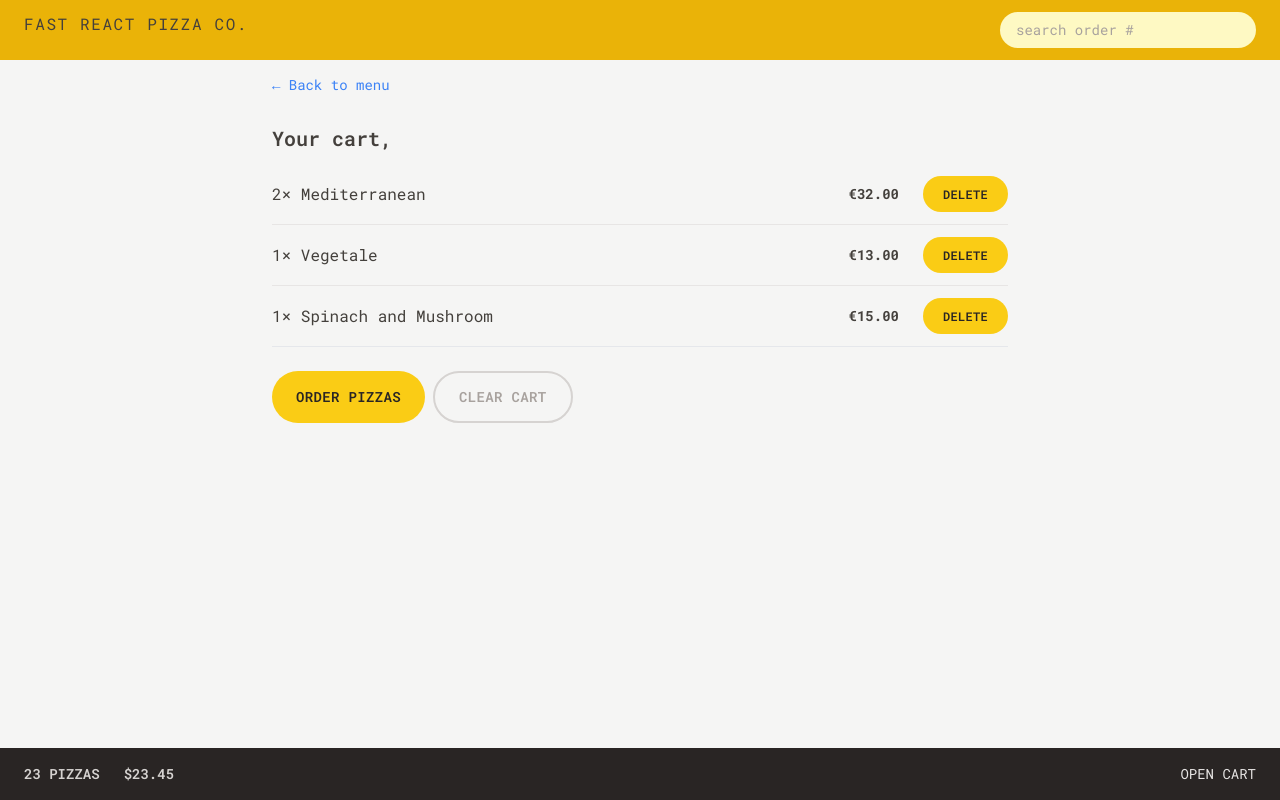
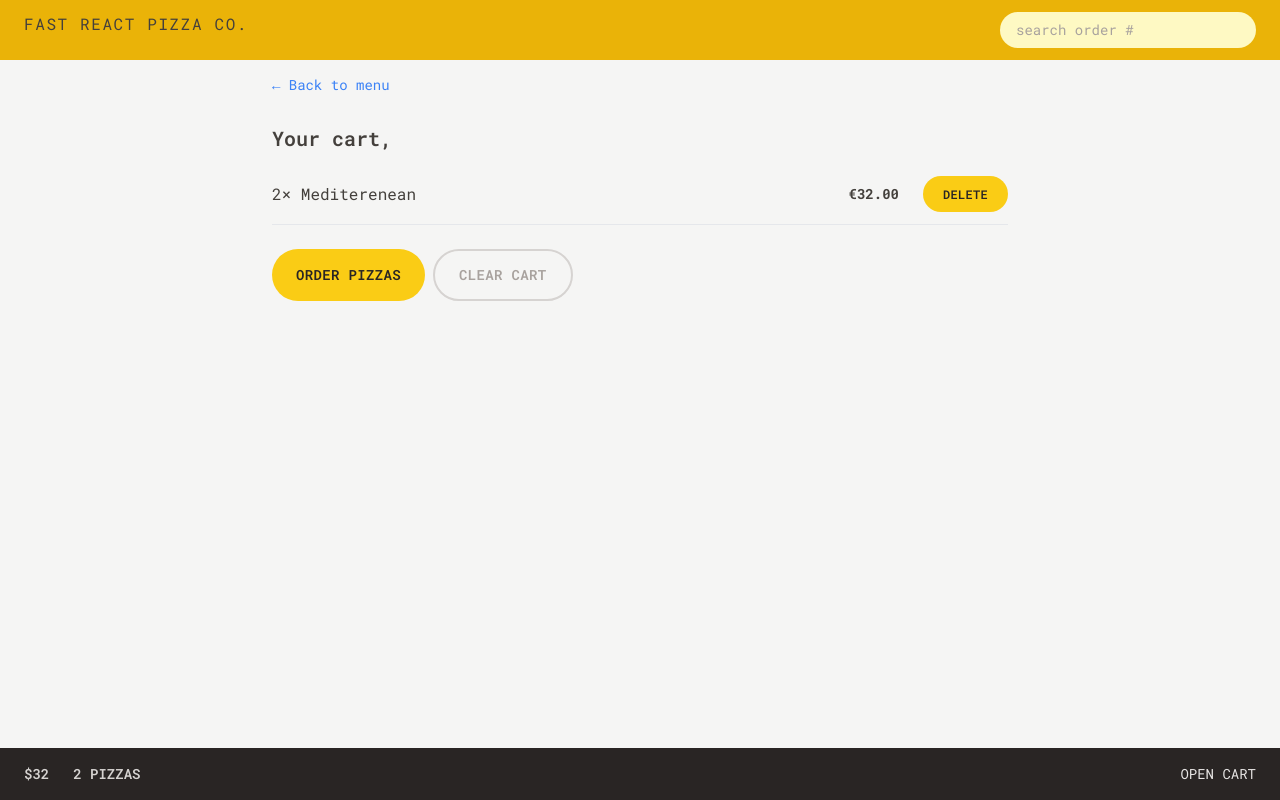
Before and after one commit to Dip-Rai-1/PizzaDeliveryAPP, a React (Vite) app: page /cart in a window 1280 px wide. Built offline with nearby package versions, Linux system fonts and the light colour scheme.

Commit message:
Add and Delete Cart Items

```diff
--- a/src/features/cart/Cart.jsx
+++ b/src/features/cart/Cart.jsx
@@ -1,9 +1,12 @@
-import { useSelector } from "react-redux";
+import { useDispatch, useSelector } from "react-redux";
 import { Link } from "react-router-dom";
 
 import CartItem from "./CartItem";
+import EmptyCart from "./EmptyCart";
 import LinkButton from "../../ui/LinkButton";
 import Button from "../../ui/Button";
+import { clearCart, getCart } from "./cartSlice";
+import { getUser } from "../user/userSlice";
 
 const fakeCart = [
   {
@@ -30,8 +33,13 @@ const fakeCart = [
 ];
 
 function Cart() {
-  const cart = fakeCart;
-  const username = useSelector((state) => state.user.username);
+  // const cart = fakeCart;
+  const username = useSelector(getUser);
+  const cart = useSelector(getCart);
+
+  const dispatch = useDispatch();
+
+  if (!cart.length) return <EmptyCart />;
 
   return (
     <div className="px-4 py-3">
@@ -39,7 +47,7 @@ function Cart() {
       <h2 className="mt-7 text-xl font-semibold">Your cart, {username}</h2>
       <ul className="mt-3 divide-y divide-stone-200 border-b">
         {cart.map((item) => {
-          return <CartItem item={item} key={item.pizzaId} />;
+          return <CartItem item={item} key={item.id} />;
         })}
       </ul>
 
@@ -47,7 +55,9 @@ function Cart() {
         <Button to="/order/new" type={"primary"}>
           Order pizzas
         </Button>
-        <Button type={"secondary"}>Clear Cart</Button>
+        <Button type={"secondary"} onClick={() => dispatch(clearCart())}>
+          Clear Cart
+        </Button>
       </div>
     </div>
   );
--- a/src/features/cart/CartItem.jsx
+++ b/src/features/cart/CartItem.jsx
@@ -1,5 +1,7 @@
+import { useDispatch } from "react-redux";
 import Button from "../../ui/Button";
 import { formatCurrency } from "../../utils/helpers";
+import DeleteItem from "./DeleteItem";
 
 function CartItem({ item }) {
   const { pizzaId, name, quantity, totalPrice } = item;
@@ -11,7 +13,7 @@ function CartItem({ item }) {
       </p>
       <div className="flex items-center justify-between sm:gap-6">
         <p className="text-sm font-bold">{formatCurrency(totalPrice)}</p>
-        <Button type={"small"}>Delete</Button>
+        <DeleteItem pizzaId={pizzaId} />
       </div>
     </li>
   );
--- a/src/features/cart/CartOverview.jsx
+++ b/src/features/cart/CartOverview.jsx
@@ -1,12 +1,19 @@
+import { useSelector } from "react-redux";
 import { Link } from "react-router-dom";
+
 import Button from "../../ui/Button";
+import { getTotalCartPrice, getTotalCartQuantity } from "./cartSlice";
 
 function CartOverview() {
+  const totalCartPrice = useSelector(getTotalCartPrice);
+  const totalCartQuantity = useSelector(getTotalCartQuantity);
+
+  if (!totalCartQuantity) return null;
   return (
     <div className="text text-upper base flex justify-between bg-stone-800 p-4 text-sm uppercase text-stone-200 sm:px-6">
       <p className="space-x-4 font-semibold text-stone-300 sm:space-x-6">
-        <span>23 pizzas</span>
-        <span>$23.45</span>
+        <span>${totalCartPrice}</span>
+        <span>{totalCartQuantity} pizzas</span>
       </p>
       <Button to={"/cart"}>Open Cart</Button>
     </div>
--- /dev/null
+++ b/src/features/cart/DeleteItem.jsx
@@ -0,0 +1,14 @@
+import { useDispatch } from "react-redux";
+
+import Button from "../../ui/Button";
+import { deleteItem } from "./cartSlice";
+
+function DeleteItem({ id }) {
+  const dispatch = useDispatch();
+  return (
+    <Button type="small" onClick={() => dispatch(deleteItem(id))}>
+      Delete
+    </Button>
+  );
+}
+export default DeleteItem;
--- a/src/features/cart/EmptyCart.jsx
+++ b/src/features/cart/EmptyCart.jsx
@@ -1,11 +1,15 @@
-import { Link } from 'react-router-dom';
+import { Link } from "react-router-dom";
+
+import LinkButton from "../../ui/LinkButton";
 
 function EmptyCart() {
   return (
-    <div>
-      <Link to="/menu">&larr; Back to menu</Link>
+    <div className="px-4 py-3">
+      <LinkButton to={"/menu"}>&larr; Back to menu</LinkButton>
 
-      <p>Your cart is still empty. Start adding some pizzas :)</p>
+      <p className="mt-7 font-semibold">
+        Your cart is still empty. Start adding some pizzas :)
+      </p>
     </div>
   );
 }
--- a/src/features/cart/cartSlice.js
+++ b/src/features/cart/cartSlice.js
@@ -20,19 +20,19 @@ const cartSlice = createSlice({
       state.cart.push(action.payload);
     },
     deleteItem(state, action) {
-      state.cart = state.cart.filter((item, _) => item.id !== action.payload);
+      state.cart = state.cart.filter((item) => item.id !== action.payload);
     },
     increaseItemQuantity(state, action) {
-      const item = state.cart.find((item) => item.pizzaId === action.payload);
+      const item = state.cart.find((item) => item.id === action.payload);
       item.quantity++;
       item.totalPrice = item.unitPrice * item.quantity;
     },
     decreaseItemQuantity(state, action) {
-      const item = state.cart.find((item) => item.pizzaId === action.payload);
+      const item = state.cart.find((item) => item.id === action.payload);
       item.quantity--;
       item.totalPrice = item.unitPrice * item.quantity;
     },
-    clearCart() {
+    clearCart(state) {
       state.cart = [];
     },
   },
@@ -47,3 +47,16 @@ export const {
 } = cartSlice.actions;
 
 export default cartSlice.reducer;
+
+export const getCart = (state) => {
+  return state.cart.cart;
+};
+
+export const getTotalCartPrice = (state) =>
+  state.cart.cart.reduce((sum, item) => sum + item.totalPrice, 0);
+
+export const getTotalCartQuantity = (state) =>
+  state.cart.cart.reduce((sum, item) => sum + item.quantity, 0);
+
+export const getCurrentQuantityById = (id) => (state) =>
+  state.cart.cart.find((item) => item.id === id)?.quantity ?? 0;
--- a/src/features/menu/MenuItem.jsx
+++ b/src/features/menu/MenuItem.jsx
@@ -1,10 +1,28 @@
 /* eslint-disable no-unused-vars */
 /* eslint-disable react/prop-types */
 
+import { useDispatch, useSelector } from "react-redux";
 import Button from "../../ui/Button";
 import { formatCurrency } from "../../utils/helpers";
+import { addItem, getCurrentQuantityById } from "../cart/cartSlice";
+import DeleteItem from "../cart/DeleteItem";
+
 function MenuItem({ pizza }) {
+  const dispatch = useDispatch();
+
   const { id, name, unitPrice, ingredients, soldOut, imageUrl } = pizza;
+  const currentQuantityById = useSelector(getCurrentQuantityById(id));
+  const isInCart = currentQuantityById > 0;
+  function handleAddToCart() {
+    const newCartItem = {
+      id: id,
+      name,
+      quantity: 1,
+      unitPrice,
+      totalPrice: unitPrice * 1,
+    };
+    dispatch(addItem(newCartItem));
+  }
 
   return (
     <li className="flex gap-4 py-2">
@@ -26,7 +44,12 @@ function MenuItem({ pizza }) {
               Sold out
             </p>
           )}
-          <Button type={"small"}>Add to cart</Button>
+          {isInCart && <DeleteItem id={id} />}
+          {!soldOut && (
+            <Button onClick={handleAddToCart} type={"small"}>
+              Add to cart
+            </Button>
+          )}
         </div>
       </div>
     </li>
--- a/src/features/user/userSlice.js
+++ b/src/features/user/userSlice.js
@@ -38,3 +38,5 @@ const userSlice = createSlice({
 
 export const { updateName } = userSlice.actions;
 export default userSlice.reducer;
+
+export const getUser = (state) => state.user.username;
--- a/src/ui/Button.jsx
+++ b/src/ui/Button.jsx
@@ -1,6 +1,6 @@
 import { Link } from "react-router-dom";
 
-function Button({ children, disabled, to, type }) {
+function Button({ children, disabled, to, type, onClick }) {
   const base =
     "text-stone-800 text-sm focus-ring focus inline-block rounded-full bg-yellow-400 font-semibold uppercase tracking-wide text-stone-800 transition-colors duration-300 hover:bg-yellow-300 focus:outline-none focus:ring focus:ring-yellow-300 focus:ring-offset-2 disabled:cursor-not-allowed";
 
@@ -16,6 +16,12 @@ function Button({ children, disabled, to, type }) {
         {children}
       </Link>
     );
+  if (onClick)
+    return (
+      <button disabled={disabled} className={styles[type]} onClick={onClick}>
+        {children}
+      </button>
+    );
   return (
     <button disabled={disabled} className={styles[type]}>
       {children}
```
